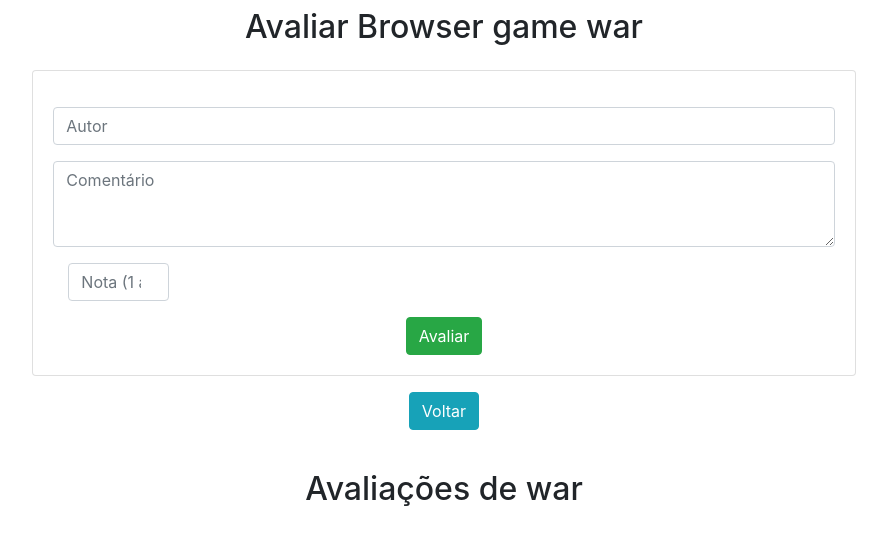
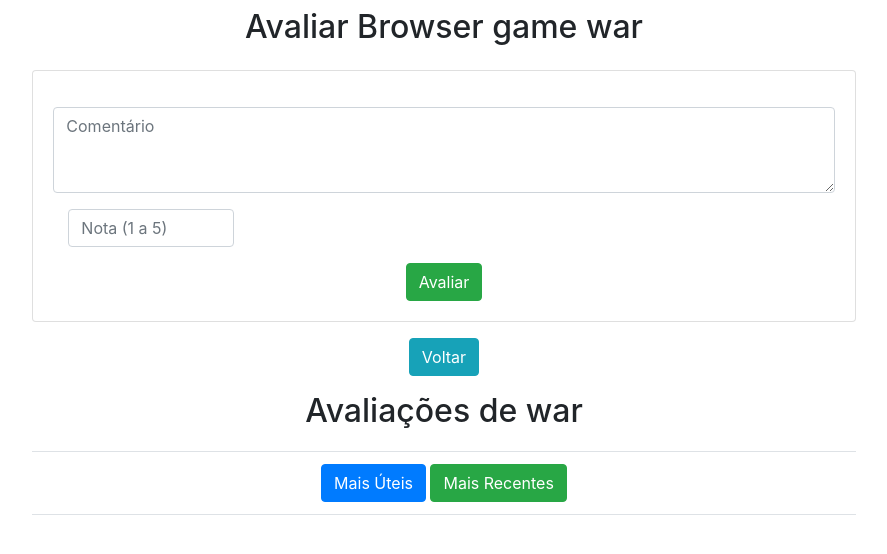
Before and after one commit to renanguirado/GoodBrowserGames, a Django app: page /avaliar/17/ in a window 1280 px wide. Shown: the part 56-610 px from the top of the page, without its empty margins (196-1083 px from the left). Run offline with Django 3.2, Linux system fonts and the light colour scheme; a user stored in the database is signed in; data comes from the database, SQL or seed files in the repository; both versions use the stored data as it was after the commit; data that the repository does not hold is empty; some libraries are stand-ins or nearby versions.

Commit message:
func util e func aval ajustada

```diff
--- a/app/models.py
+++ b/app/models.py
@@ -1,4 +1,7 @@
+from ctypes import util
+from pyexpat import model
 from django.db import models
+from django.contrib.auth.models import User
 
 class Games(models.Model):
     id = models.BigAutoField(max_length=500,primary_key=True)
@@ -12,3 +15,10 @@ class Avaliacoes(models.Model):
     autor = models.CharField(max_length=30)
     comentario = models.CharField(max_length=200)
     nota = models.BigIntegerField(max_length=500)
+    util = models.BigIntegerField(max_length=500, default=0)
+    liked = models.ManyToManyField(User, default=None, blank=True)
+
+class Like(models.Model):
+    user = models.ForeignKey(User, on_delete=models.CASCADE)
+    avaliacoes = models.ForeignKey(Avaliacoes, on_delete=models.CASCADE)
+    estado = models.CharField(default='Like', max_length=10)
--- a/app/static/javascript.js
+++ b/app/static/javascript.js
@@ -28,5 +28,4 @@
     }
 
 
-
 })(window, document);
--- a/app/templates/avaliar.html
+++ b/app/templates/avaliar.html
@@ -64,13 +64,13 @@
                         placeholder="game_id" name="game_id" value="{{db.id}}">
                     </div>
                     <div class="mb-3">
-                        <input type="text" class="form-control" id="autor" aria-describedby="autor"
-                        placeholder="Autor" name="autor">
+                        <input type="hidden" class="form-control" id="autor" aria-describedby="autor"
+                        placeholder="Autor" name="autor" value="{{us}}">
                     </div>
                     <div class="mb-3">
                         <textarea type="text" class="form-control" id="comentario" placeholder="Comentário" name="comentario" rows="3"></textarea>
                     </div>
-                    <div class="mb-3 col-2">
+                    <div class="mb-3 col-3">
                         <input type="number" min="0" max="5" class="form-control" id="nota" placeholder="Nota (1 a 5)" name="nota">
                     </div>
                     <input type="submit" class="btn btn-success btnSucess" value="Avaliar">
@@ -84,9 +84,23 @@
             <a href="/games" class="btn btn-info"> Voltar</a>
         </div>
 
-        <br>
+
+
         <div class="col-8 m-auto pt-2 pb-2 text-center">
             <h2> Avaliações de {{db.nome}}</h2>
+        </div>
+
+        <div class="col-8 m-auto pt-1 pb-1 text-center">
+            <table class="table">
+                <tbody>
+                  <tr>
+                    <td>
+                      <a href="/maisutil/{{db.id}}" class="btn btn-primary">Mais Úteis</a>
+                      <a href="/avaliar/{{db.id}}/" class="btn btn-success">Mais Recentes</a>
+                    </td>
+                  </tr>
+                </tbody>
+              </table>
         </div>
 
         <tbody>
@@ -96,7 +110,26 @@
                     <p><b>Autor:</b> {{avs.autor}}</p>
                     <p><b>Comentário:</b> {{avs.comentario}}</p>
                     <p><b>Nota:</b> {{avs.nota}}\5</p>
-                    <a href="/deleteaval/{{avs.id}}/" class="btn btn-danger btnDel" >Remover</a>
+                    <p><b>Utilidade:</b> {{avs.util}}</p>
+                    <div class="col-8 m-auto pt-1 pb-1 text-center">
+                        <table class="table">
+                            <tbody>
+                              <tr>
+                                <td>
+                                {% if avs.autor == us %}
+                                  <a href="/deleteaval/{{avs.id}}/" class="btn btn-danger btnDel" >Remover</a>
+                                {%else%}
+                                  {%if user not in avs.liked.all%}
+                                    <a href="/marcautil/{{avs.id}}/" class="btn btn-success">Marcar como util</a>
+                                  {%else%}
+                                    <a href="/marcautil/{{avs.id}}/" class="btn btn-danger">Desmarcar como util</a>
+                                  {%endif%}
+                                {%endif%}
+                              </tr>
+                            </tbody>
+                          </table>
+                    </div>
+
                 </div>
             </div>
             {% endfor %}
--- a/app/urls.py
+++ b/app/urls.py
@@ -1,6 +1,6 @@
 from django.urls import path
 
-from.views import buscagameAdmin, index,games,form_game,create,view,edit,update,delete,avaliar_form,avaliar,deleteaval,gamesadmin,buscagame,buscagameAdmin
+from.views import buscagameAdmin, index,games,form_game,create, mais_util,view,edit,update,delete,avaliar_form,avaliar,deleteaval,gamesadmin,buscagame,buscagameAdmin,marcaUtil,mais_util
 
 urlpatterns = [
     path('', index, name='index'),
@@ -17,4 +17,6 @@ urlpatterns = [
     path('avaliar/<int:pk>/', avaliar_form, name='avaliar_form'),
     path('createaval/<int:pk>/', avaliar, name='createaval'),
     path('deleteaval/<int:pk>/', deleteaval, name='deleteaval'),
+    path('marcautil/<int:pk>/',marcaUtil, name='marcautil'),
+    path('maisutil/<int:pk>/',mais_util, name='mais_util'),
 ]
--- a/app/views.py
+++ b/app/views.py
@@ -1,12 +1,13 @@
+from binhex import LINELEN
+from ctypes import util
 from re import search
 import string
 from django.shortcuts import render, redirect
 from django.http import HttpResponse
 from app.game_form import GamesForm, AvalForm
-from app.models import Games, Avaliacoes
+from app.models import Games, Avaliacoes, Like
 from django.core.paginator import Paginator
 from django.contrib.auth.decorators import login_required
-
 
 def index(request):
     return render(request, 'registration/login.html')
@@ -128,6 +129,7 @@ def avaliar_form(request, pk):
     data = {}
     data['db'] = Games.objects.get(pk=pk)
     data['av'] = Avaliacoes.objects.filter(game_id=pk)
+    data['us'] = str(user)
     return render(request, 'avaliar.html', data)
 
 def avaliar(request, pk):
@@ -142,9 +144,47 @@ def avaliar(request, pk):
         form_aval.save()
         return redirect(rota)
 
+def marcaUtil(request,pk):
+    user=request.user
+    if not user.is_authenticated:
+        return redirect ('/auth/auth/login/')
+    db = Avaliacoes.objects.get(pk=pk)
+    b2 = Like.objects.filter(avaliacoes=db)
+    utilidade = 0
+    if b2:
+        b3 = Like.objects.get(avaliacoes=db)
+        if b3.estado == 'Like':
+            Like.objects.filter(avaliacoes=db).update(estado='Dislike')
+            utilidade = 1 + int(db.util)
+            db.liked.add(user)
+        else:
+            Like.objects.filter(avaliacoes=db).update(estado='Like')
+            utilidade = int(db.util) - 1
+            db.liked.remove(user)
+    else:
+        b2 = Like(user=user,avaliacoes=db,estado='Dislike')
+        b2.save()
+        utilidade = 1 + int(db.util)
+        db.liked.add(user)
+    print(db.liked.all())
+    Avaliacoes.objects.filter(pk=pk).update(util=utilidade)
+    pk_str = str(db.game_id)
+    rota = "/avaliar/" + pk_str
+    return redirect(rota)
+
 def deleteaval(request,pk):
     db = Avaliacoes.objects.get(pk=pk)
     db.delete()
     pk_str = str(db.game_id)
     rota = "/avaliar/" + pk_str
     return redirect(rota)
+
+def mais_util(request, pk):
+    user=request.user
+    if not user.is_authenticated:
+        return redirect ('/auth/auth/login/')
+    data = {}
+    data['db'] = Games.objects.get(pk=pk)
+    data['av'] = Avaliacoes.objects.filter(game_id=pk).order_by('-util')
+    data['us'] = str(user)
+    return render(request, 'avaliar.html', data)
```
Also changed, not shown: app/migrations/0002_avaliacoes_util.py (added), app/migrations/0003_like.py (added), app/migrations/0004_alter_like_estado.py (added), app/migrations/0005_avaliacoes_liked.py (added), db.sqlite3.
